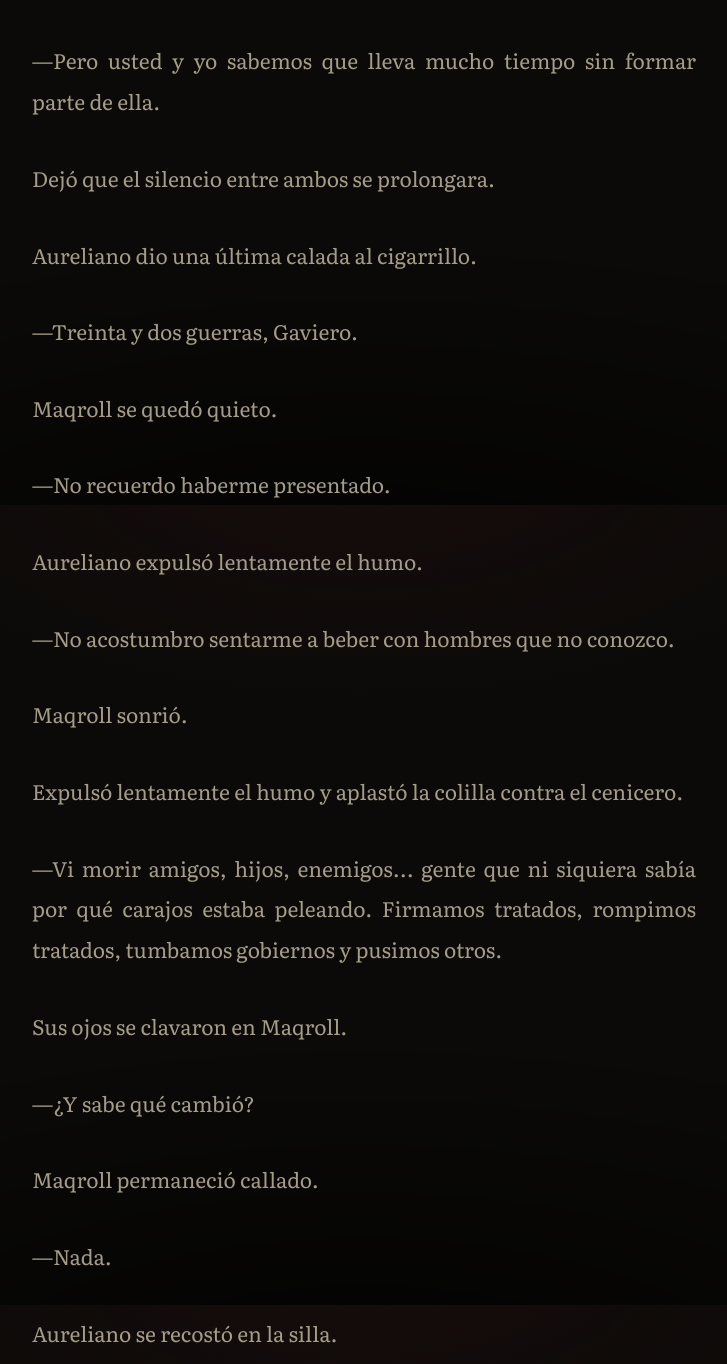
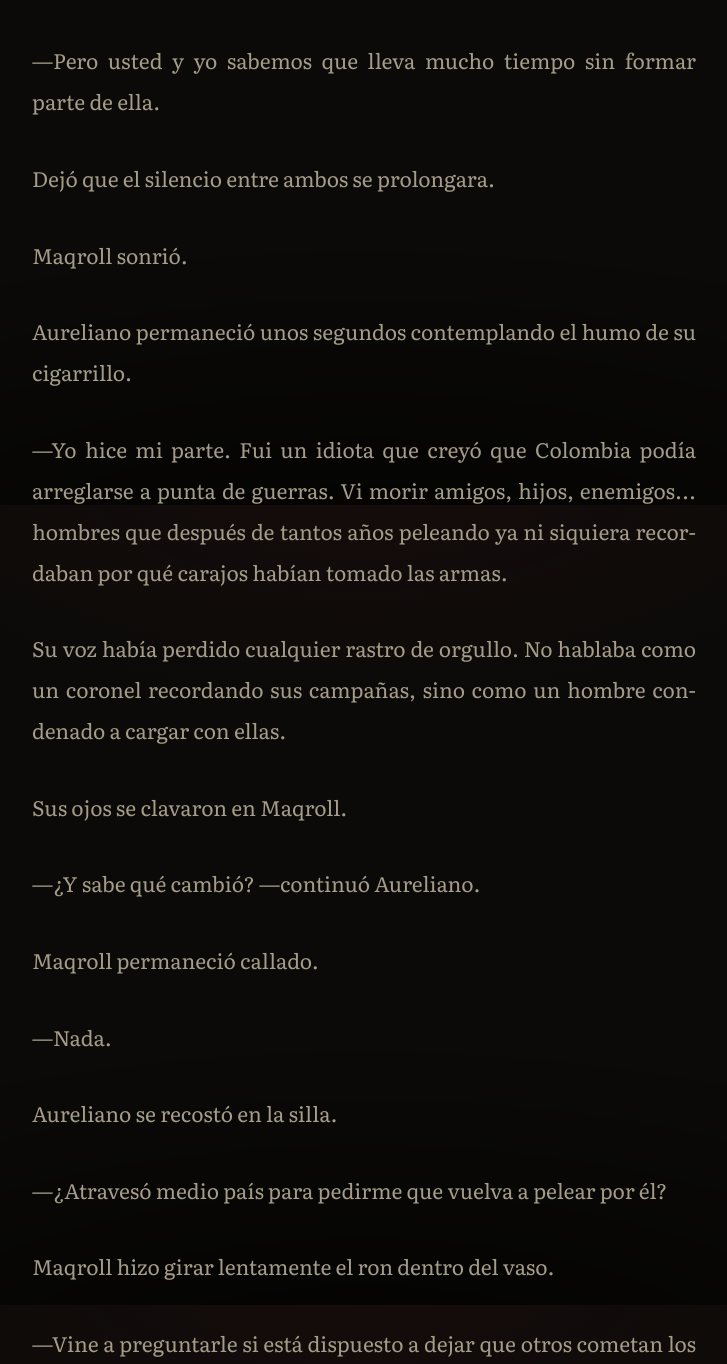
Before and after one commit to WMARBAR/B_DE_BLOG, a Flask app: page /H_EscuadronImposible_IV in a window 1280 px wide. Shown: the part 2695-4059 px from the top of the page, without its empty margins (276-1003 px from the left). Run offline with Flask 3, Linux system fonts and the light colour scheme; data that the repository does not hold is empty; some libraries are stand-ins or nearby versions.

Commit message:
Mjeor imagen derosario

```diff
--- a/templates/H_EscuadronImposible_IV.html
+++ b/templates/H_EscuadronImposible_IV.html
@@ -82,27 +82,17 @@
 
         <p>Dejó que el silencio entre ambos se prolongara.</p>
 
-        <p>Aureliano dio una última calada al cigarrillo.</p>
-
-        <p>—Treinta y dos guerras, Gaviero.</p>
-
-        <p>Maqroll se quedó quieto.</p>
-
-        <p>—No recuerdo haberme presentado.</p>
-
-        <p>Aureliano expulsó lentamente el humo.</p>
-
-        <p>—No acostumbro sentarme a beber con hombres que no conozco.</p>
-
         <p>Maqroll sonrió.</p>
 
-        <p>Expulsó lentamente el humo y aplastó la colilla contra el cenicero.</p>
+        <p>Aureliano permaneció unos segundos contemplando el humo de su cigarrillo.</p>
 
-        <p>—Vi morir amigos, hijos, enemigos... gente que ni siquiera sabía por qué carajos estaba peleando. Firmamos tratados, rompimos tratados, tumbamos gobiernos y pusimos otros.</p>
+        <p>—Yo hice mi parte. Fui un idiota que creyó que Colombia podía arreglarse a punta de guerras. Vi morir amigos, hijos, enemigos... hombres que después de tantos años peleando ya ni siquiera recordaban por qué carajos habían tomado las armas.</p>
+
+        <p>Su voz había perdido cualquier rastro de orgullo. No hablaba como un coronel recordando sus campañas, sino como un hombre condenado a cargar con ellas.</p>
 
         <p>Sus ojos se clavaron en Maqroll.</p>
 
-        <p>—¿Y sabe qué cambió?</p>
+        <p>—¿Y sabe qué cambió? —continuó Aureliano.</p>
 
         <p>Maqroll permaneció callado.</p>
 
@@ -136,29 +126,17 @@
 
         <p>Maqroll se inclinó hacia él.</p>
 
-        <p>—Entonces ayúdeme a detenerlos.</p>
+        <p>—Ayúdeme a detenerlos.</p>
 
         <p>Aureliano sostuvo su mirada.</p>
 
         <p>Durante unos segundos ninguno de los dos habló.</p>
 
-        <p>El coronel llevó el cigarrillo a los labios.</p>
-
-        <p>—Treinta y dos guerras —murmuró—. Y al final no fui capaz de terminar ninguna.</p>
-
-        <p>Maqroll permaneció en silencio.</p>
-
         <p>Aureliano observó el humo elevarse hacia el techo.</p>
 
         <p>Apagó el cigarrillo.</p>
 
-        <p>—¿Quién gobierna?</p>
-
-        <p>—Andrés Pastrana —respondió el Gaviero.</p>
-
-        <p>Aureliano frunció el ceño.</p>
-
-        <p>—Un godo, ¿cierto?</p>
+        <p>—El que gobierna es godo, ¿cierto?</p>
 
         <p>Maqroll sonrió.</p>
 
@@ -176,7 +154,7 @@
 
         <p>Aureliano sostuvo el apretón.</p>
 
-        <p>—Lo dudo.</p>
+        <p>—Lo voy a pensar.</p>
 
         <p>El Gallero no tardó en tomarle simpatía a Aureliano. El coronel sabía exactamente cómo mantenerlo interesado. Hablaba de gallos, discutía peleas y, de vez en cuando, le daba algún consejo sobre crianza y preparación que el otro escuchaba con atención.</p>
 
@@ -227,8 +205,6 @@
         <p>Algunos aprovecharon para llenar las cantimploras. Otros revisaban sus fusiles, se cambiaban las medias húmedas o comían directamente de las raciones de campaña.</p>
 
         <p><strong>El Pantera.</strong> Caleño, veterano de incontables operaciones y con fama de ser el más bravo de su escuadra. Era duro en el monte, experimentado en combate y de esos hombres que parecían ponerse de mejor humor cuanto peor se ponían las cosas.</p>
-
-        <p>Entre los soldados había uno al que todos llamaban Pantera. Era caleño y tenía fama de ser el más bravo de la escuadra. Un veterano de incontables operaciones, duro en el monte y de esos hombres que parecían ponerse de mejor humor cuanto peor se ponían las cosas.</p>
 
         <p>Desde que Rosario se había unido al grupo, Pantera no había dejado de fijarse en ella y aquella pausa le ofreció la oportunidad que estaba esperando.</p>
 
```
